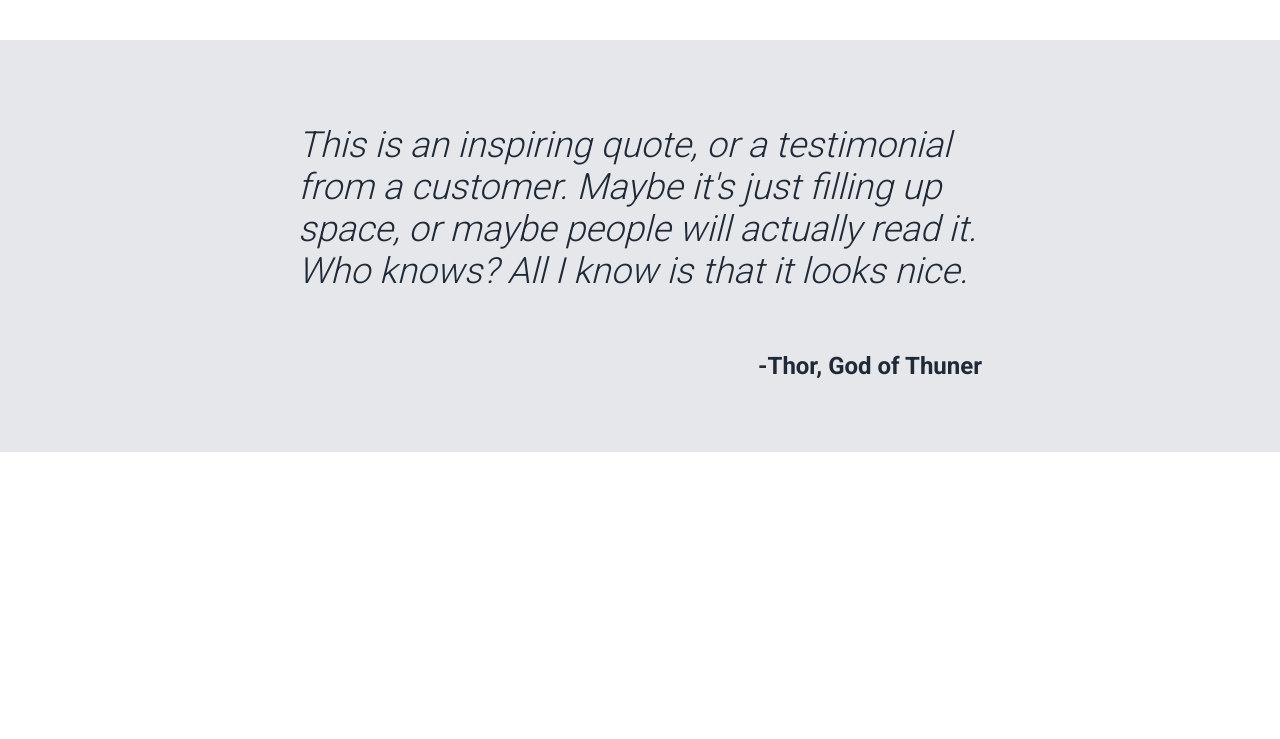
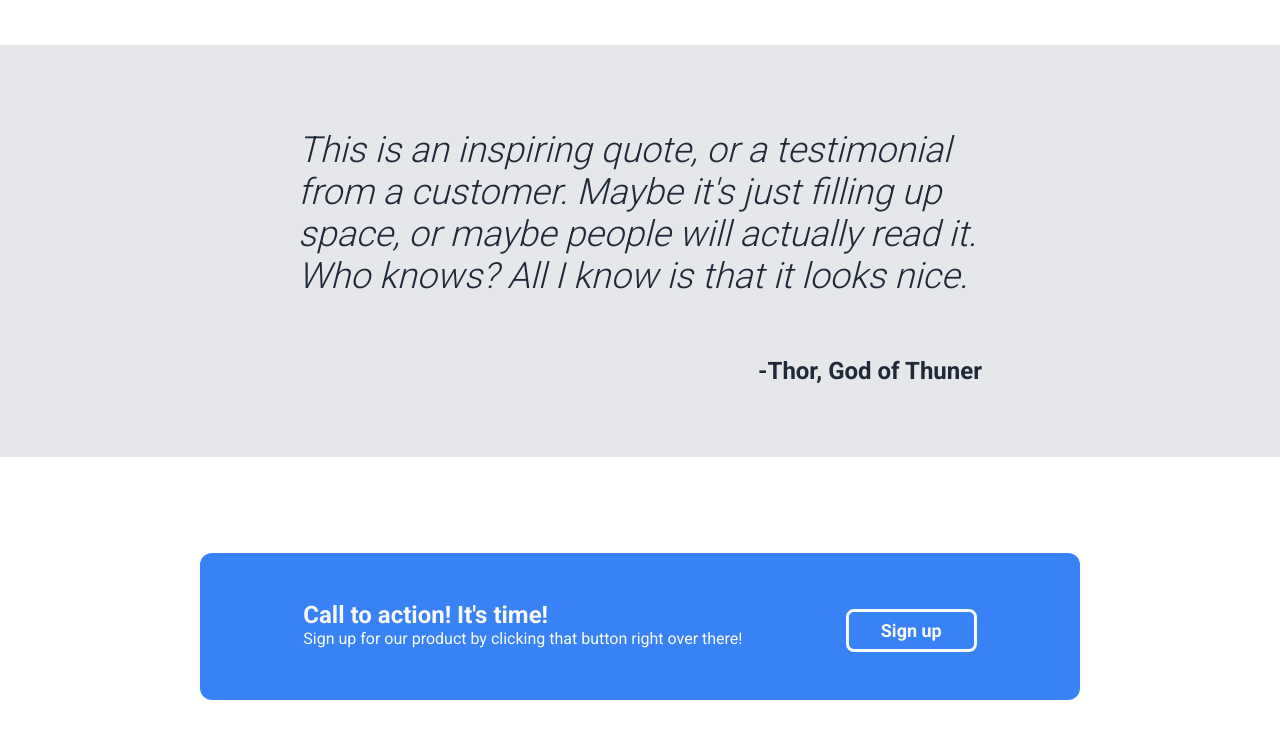
Before and after one commit to d4bid/TheOdinProject-Landing-Page, a plain HTML site: page index.html in a window 1280 px wide. Shown: the part 905-1644 px from the top of the page. Before the commit the page ends 1357 px from the top, so only its background shows below. Drawn offline with Linux system fonts and the light colour scheme.

Commit message:
create  invite section

```diff
--- a/index.html
+++ b/index.html
@@ -89,5 +89,19 @@
         <p class="author">-Thor, God of Thuner</p>
       </div>
     </div>
+
+    <!-- invite section -->
+    <div class="invite-section">
+      <div class="invite-container">
+        <div class="invite-text">
+          <span>Call to action! It's time!</span>
+          <br>
+          Sign up for our product by clicking that button right over there!
+        </div>
+        <div class="invite-button">
+          <button class="btn-sign-up">Sign up</button>
+        </div>
+      </div>
+    </div>
   </body>
 </html>
--- a/style.css
+++ b/style.css
@@ -71,13 +71,13 @@ body {
   color: #E5E7EB;
 }
 
-.hero-info button {
+.btn-sign-up {
   background-color: #3882F6;
-  color: white;
+  color: #F9FAF8;
   border: none;
-  font-size: 14px;
+  font-size: 18px;
   font-weight: bold;
-  padding: 8px 24px;
+  padding: 8px 32px;
   border-radius: 8px;
   margin-top: 8px;
 }
@@ -159,3 +159,39 @@ body {
   font-size: 24px;
   font-style: normal;
 }
+
+.invite-section {
+  display: flex;
+  justify-content: center;
+  align-items: center;
+  padding-left: 200px;
+  padding-right: 200px;
+  margin-top: 96px;
+  margin-bottom: 96px;
+}
+
+.invite-container {
+  display: flex;
+  width: auto;
+  background-color: #3882F6;
+  border-radius: 12px;
+  padding-top: 48px;
+  padding-bottom: 48px;
+  justify-content: space-evenly;
+  flex: 1;
+}
+
+.invite-text {
+  color: #F9FAF8;
+}
+
+.invite-text span {
+  font-weight: 900;
+  font-size: 24px;
+}
+
+.invite-container button {
+  border-color: #F9FAF8;
+  border-width: 3px;
+  border-style: solid;
+}
```
